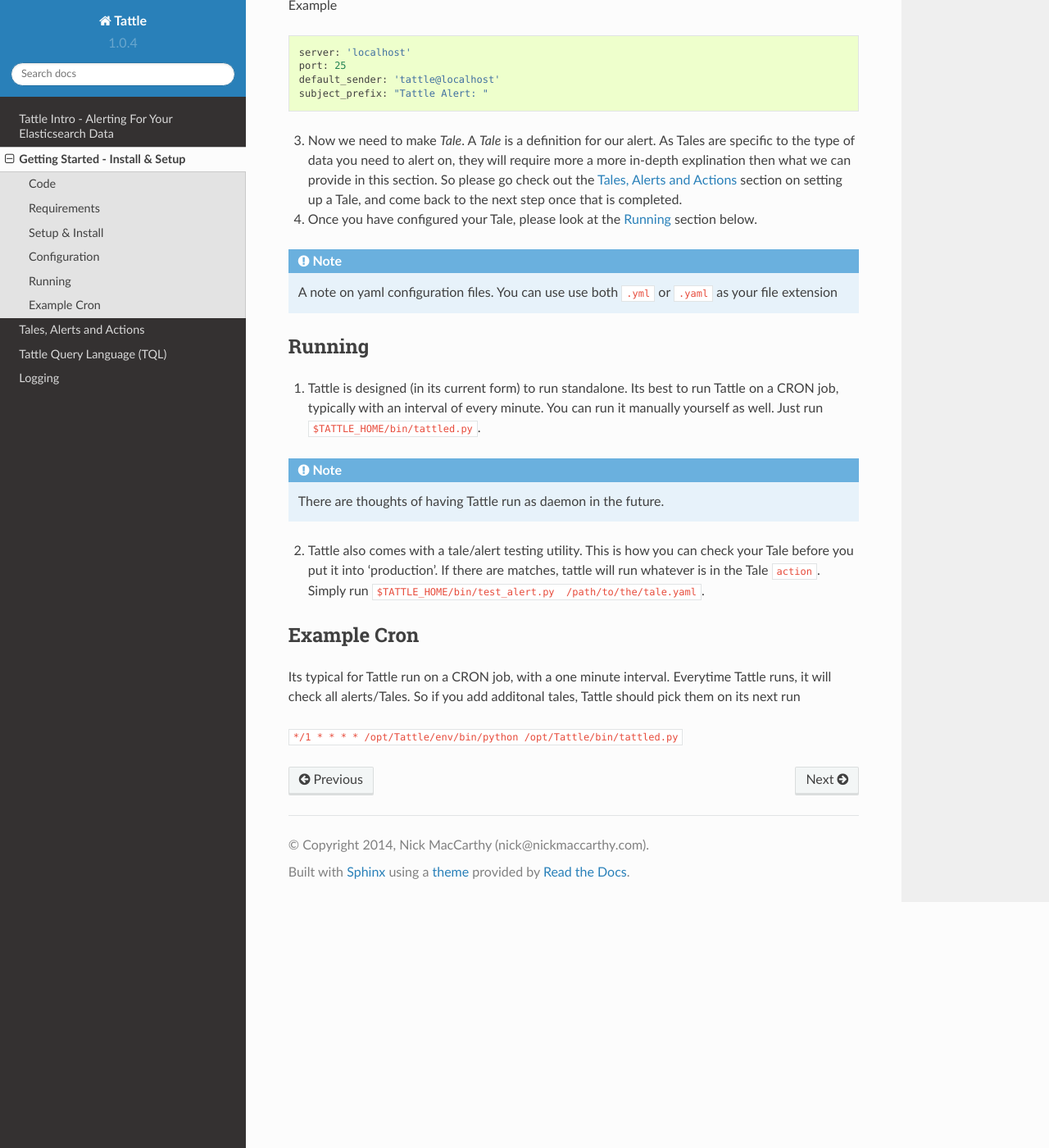
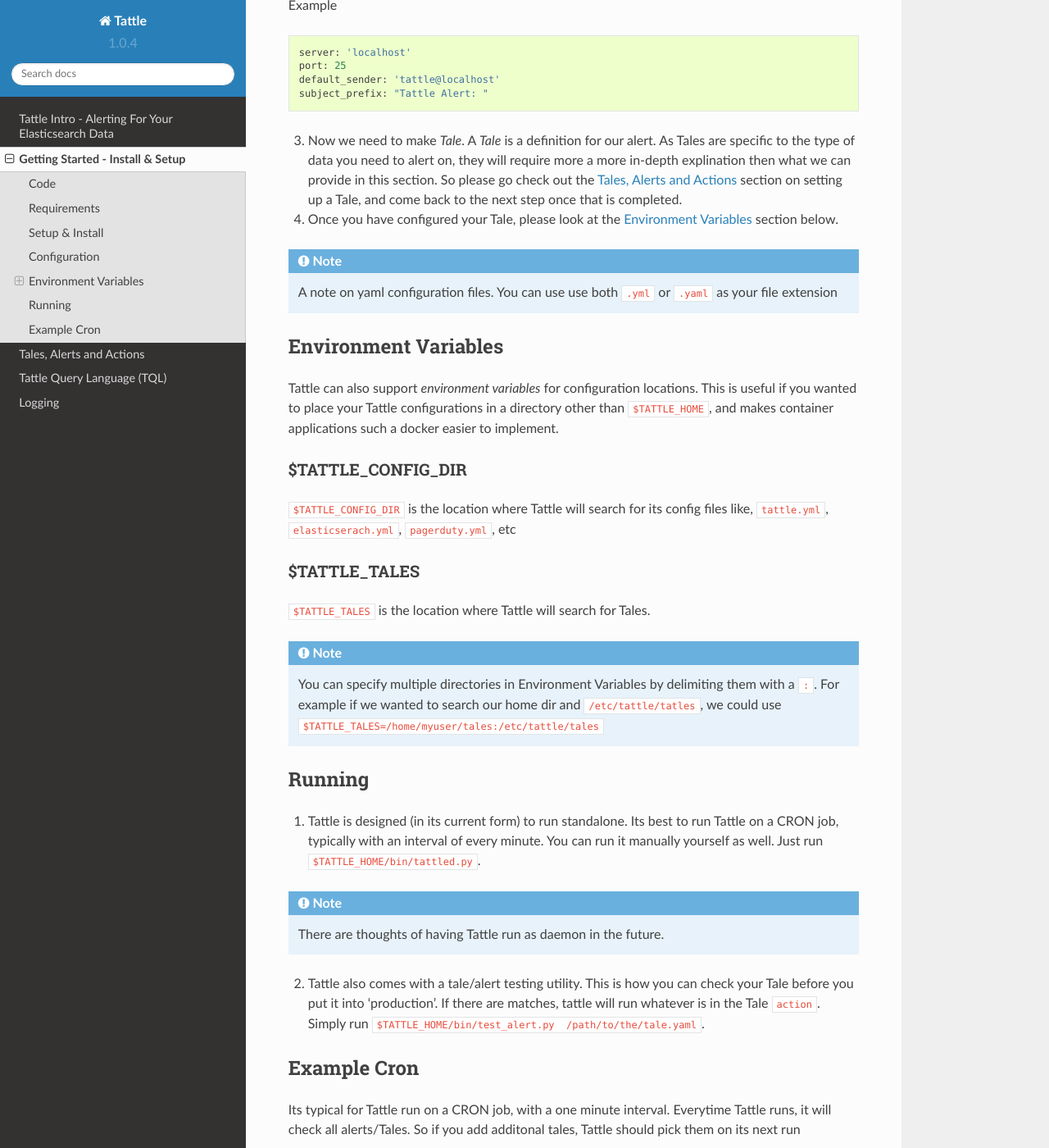
Before and after one commit to nickmaccarthy/Tattle, a Sphinx documentation site: the page built from docs/install.rst, in a window 1280 px wide and 1400 px high, scrolled down 2270 px. Shown: the whole window at 82% size. Built offline with Sphinx 7.4.7 and the Read the Docs theme 2.0.0, drawn with Linux system fonts in a browser that asks for light colours.

```diff
--- a/docs/conf.py
+++ b/docs/conf.py
@@ -58,7 +58,6 @@ author = u'Nick MacCarthy (nick@nickmaccarthy.com) - http://nickmaccarthy.com'
 #
 # The short X.Y version.
 with open('../VERSION.md', 'r') as f:
-    #version = u'1.0.3'
     version = list(f.readlines())[0].strip()
 
 # The full version, including alpha/beta/rc tags.
--- a/docs/install.rst
+++ b/docs/install.rst
@@ -87,6 +87,24 @@ Example
 
 .. _running-tattle:
 
+
+Environment Variables
+-----------------------
+
+Tattle can also support `environment variables` for configuration locations.  This is useful if you wanted to place your Tattle configurations in a directory other than ``$TATTLE_HOME``, and makes container applications such a docker easier to implement.
+
+$TATTLE_CONFIG_DIR
+~~~~~~~~~~~~~~~~~~~
+``$TATTLE_CONFIG_DIR`` is the location where Tattle will search for its config files like, ``tattle.yml``, ``elasticserach.yml``, ``pagerduty.yml``, etc
+
+$TATTLE_TALES
+~~~~~~~~~~~~~~~~~~~
+``$TATTLE_TALES`` is the location where Tattle will search for Tales.
+
+.. note::
+    You can specify multiple directories in Environment Variables by delimiting them with a ``:``.  For example if we wanted to search our home dir and ``/etc/tattle/tatles``, we could use ``$TATTLE_TALES=/home/myuser/tales:/etc/tattle/tales``
+
+
 Running
 --------
 
--- a/docs/tales.rst
+++ b/docs/tales.rst
@@ -22,8 +22,11 @@ TQL Query with multiple aggregations and multiple actions example
     description: "Disk Usage High on a host or series of hosts"
     severity: "High"
     tql_query: "summary.fullest_disk:>=90 | terms name=server, field=host.raw | avg name=fullest_disk, field=summary.fullest_disk"
+    exclude: 'host.raw:database4.mycompany.com'
     index: "system-metrics-*"
     enabled: 1
+    schedule: '* 8-18 * * mon-fri'
+    exclude_schedule: '30 12 * * *
     timeperiod:
         start: "now-1h"
         end: "now"
```
Also changed, not shown: 11 other files.
